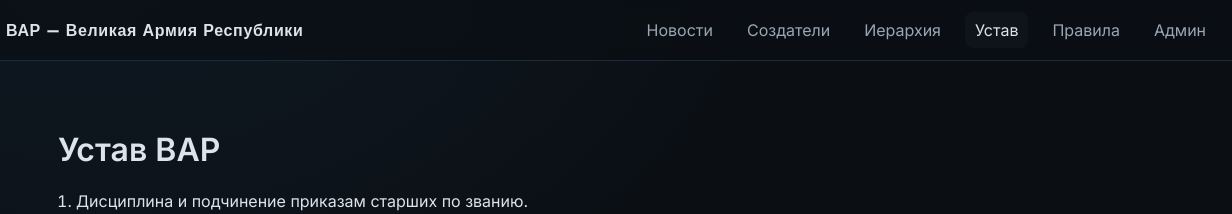
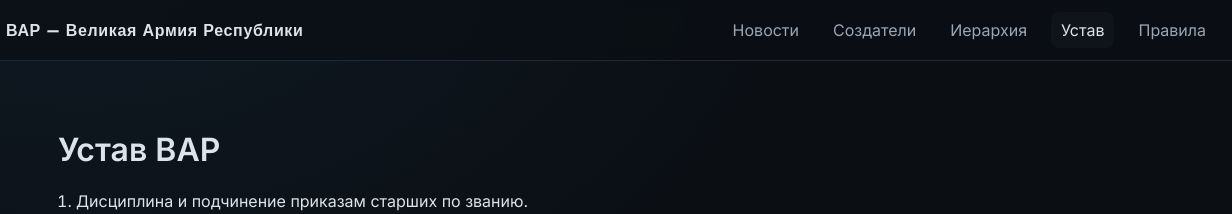
Before and after one commit to stas2354/Star_War, a plain HTML site: page charter.html in a window 1280 px wide. Shown: the top 214 px of the page, 48-1280 px from the left. Drawn offline with Linux system fonts and the light colour scheme.

Commit message:
Add files via upload

```diff
--- a/charter.html
+++ b/charter.html
@@ -21,7 +21,6 @@
       <a href="./hierarchy.html">Иерархия</a>
       <a href="./charter.html" aria-current="page">Устав</a>
       <a href="./rules.html">Правила</a>
-      <a href="./admin.html">Админ</a>
     </nav>
   </header>
 
```
Also changed, not shown: creators.html (+0 -1 lines), hierarchy.html (+0 -1 lines), rules.html (+0 -1 lines).
